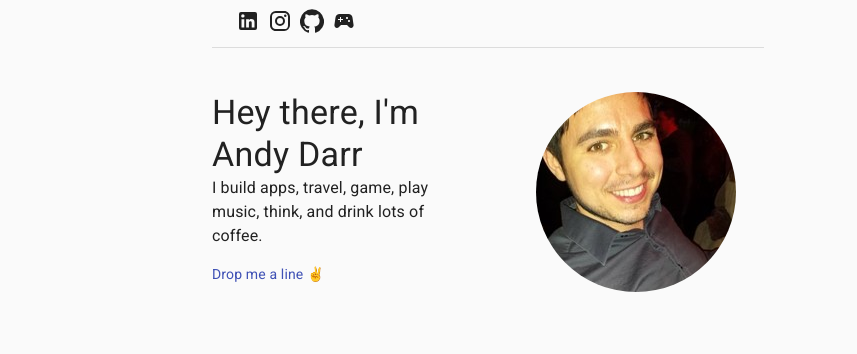
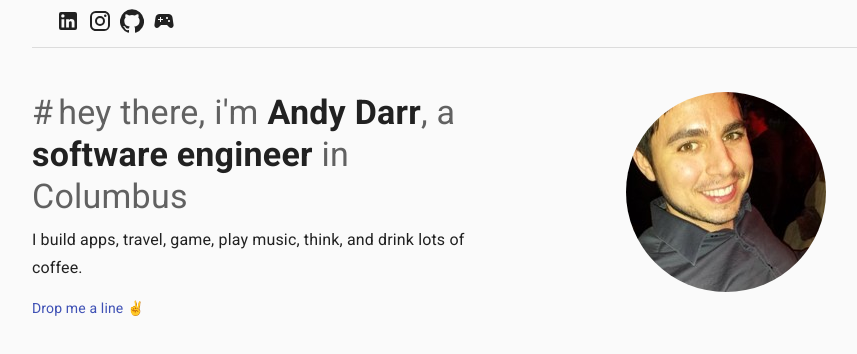
Before and after one commit to c4ndybar/my-site, a React (Create React App) app in the folder public/: page / in a window 1280 px wide. Shown: the top 354 px of the page, without its empty margins (152-1009 px from the left). Built offline with nearby package versions, Linux system fonts and the light colour scheme.

Commit message:
updating header text styles

```diff
--- a/public/src/App.js
+++ b/public/src/App.js
@@ -1,8 +1,9 @@
 import React from 'react';
-import { makeStyles} from '@material-ui/core/styles';
+import { makeStyles } from '@material-ui/core/styles';
 import CssBaseline from '@material-ui/core/CssBaseline';
+import './App.scss';
 import Header from './Header';
-import {GitHub as GitHub, LinkedIn, Instagram, SportsEsports} from '@material-ui/icons'
+import { GitHub, LinkedIn, Instagram, SportsEsports } from '@material-ui/icons'
 import { Container, Typography, Avatar, Link, Box, Grid } from '@material-ui/core';
 import me from './images/me.jpeg'
 
@@ -52,21 +53,24 @@ export default function App() {
   return (
     <React.Fragment>
       <CssBaseline />
-      <Container maxWidth="sm">
+      <Container maxWidth="md">
         <Header sections={links} />
         <main>
           <Grid container spacing={5} className={classes.mainGrid}>
-            <Grid item xs >
-              <Typography variant="h4">Hey there, I'm Andy Darr</Typography>
-              <Typography variant="body1">I build apps, travel, game, play music, think, and drink lots of coffee.</Typography>
+            <Grid item xs sm >
+              <Typography variant="h4" component="h1">
+                <span className="subtle">hey there, i'm </span><span className="emphasized">Andy Darr</span><span className="subtle">, a </span><span className="emphasized">software engineer</span><span className="subtle"> in Columbus</span></Typography>
+              <Box component="div" mt={1}>
+                <Typography variant="subtitle1">I build apps, travel, game, play music, think, and drink lots of coffee.</Typography>
+              </Box>
               <Box component="div" mt={2}>
                 {/* <Typography variant="body1"></Typography> */}
-                  <div>
-                    <Link variant="body2" href="https://www.linkedin.com/in/andrew-darr/">Drop me a line ✌️</Link>
-                  </div>
+                <div>
+                  <Link variant="body2" href="https://www.linkedin.com/in/andrew-darr/">Drop me a line ✌️</Link>
+                </div>
               </Box>
             </Grid>
-            <Grid item xs >
+            <Grid item xs={12} sm >
               <Box display="flex" justifyContent="center">
                 <Avatar src={me} className={classes.avatar} />
               </Box>
--- a/public/src/App.scss
+++ b/public/src/App.scss
@@ -2,37 +2,19 @@
   text-align: center;
 }
 
-.App-logo {
-  height: 40vmin;
-  pointer-events: none;
+h1:before, h2:before, h3:before, h4:before, h5:before {
+  opacity: .7;
+  padding-right: 5px;
 }
 
-@media (prefers-reduced-motion: no-preference) {
-  .App-logo {
-    animation: App-logo-spin infinite 20s linear;
-  }
+h1:before {
+  content: "#";
 }
 
-.App-header {
-  background-color: #282c34;
-  min-height: 100vh;
-  display: flex;
-  flex-direction: column;
-  align-items: center;
-  justify-content: center;
-  font-size: calc(10px + 2vmin);
-  color: white;
+.emphasized {
+  font-weight: bold;
 }
 
-.App-link {
-  color: #61dafb;
+.subtle {
+  opacity: 0.7;
 }
-
-@keyframes App-logo-spin {
-  from {
-    transform: rotate(0deg);
-  }
-  to {
-    transform: rotate(360deg);
-  }
-}
```
